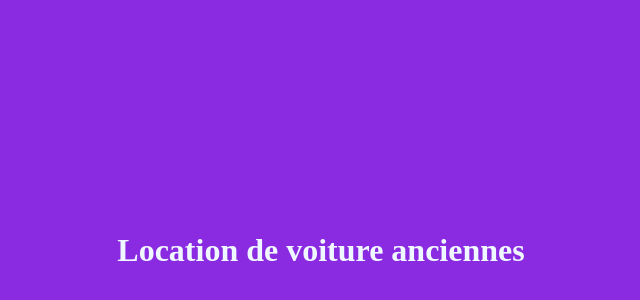
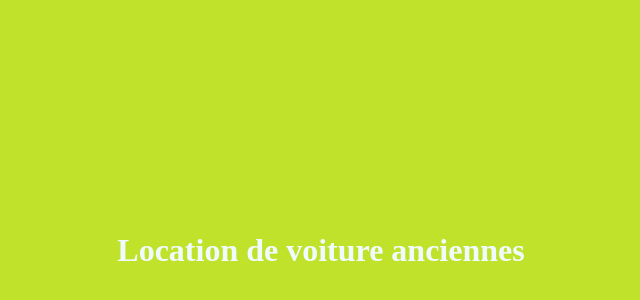
Before and after one commit to SadouKarim/SadouTest, a plain HTML site: page index.html in a window 1280 px wide. Shown: the part 42-342 px from the top of the page, without its empty margins (319-959 px from the left). Drawn offline with Linux system fonts and the light colour scheme.

```diff
--- a/index.html
+++ b/index.html
@@ -6,8 +6,8 @@
     <meta http-equiv="X-UA-Compatible" content="ie=edge">
     <title>Document</title>
 </head>
-<body style="background-color:blueviolet">
-    <h1 style="padding-top:20%; padding-bottom:20%; text-align:center;color:aliceblue">Location de voiture anciennes</h1>
+<body style="background-color:rgb(192, 226, 43)">
+    <h1 style="padding-top:20%; padding-bottom:20%; text-align:center;color:rgb(240, 251, 255)">Location de voiture anciennes</h1>
 
 </body>
 </html>
```
